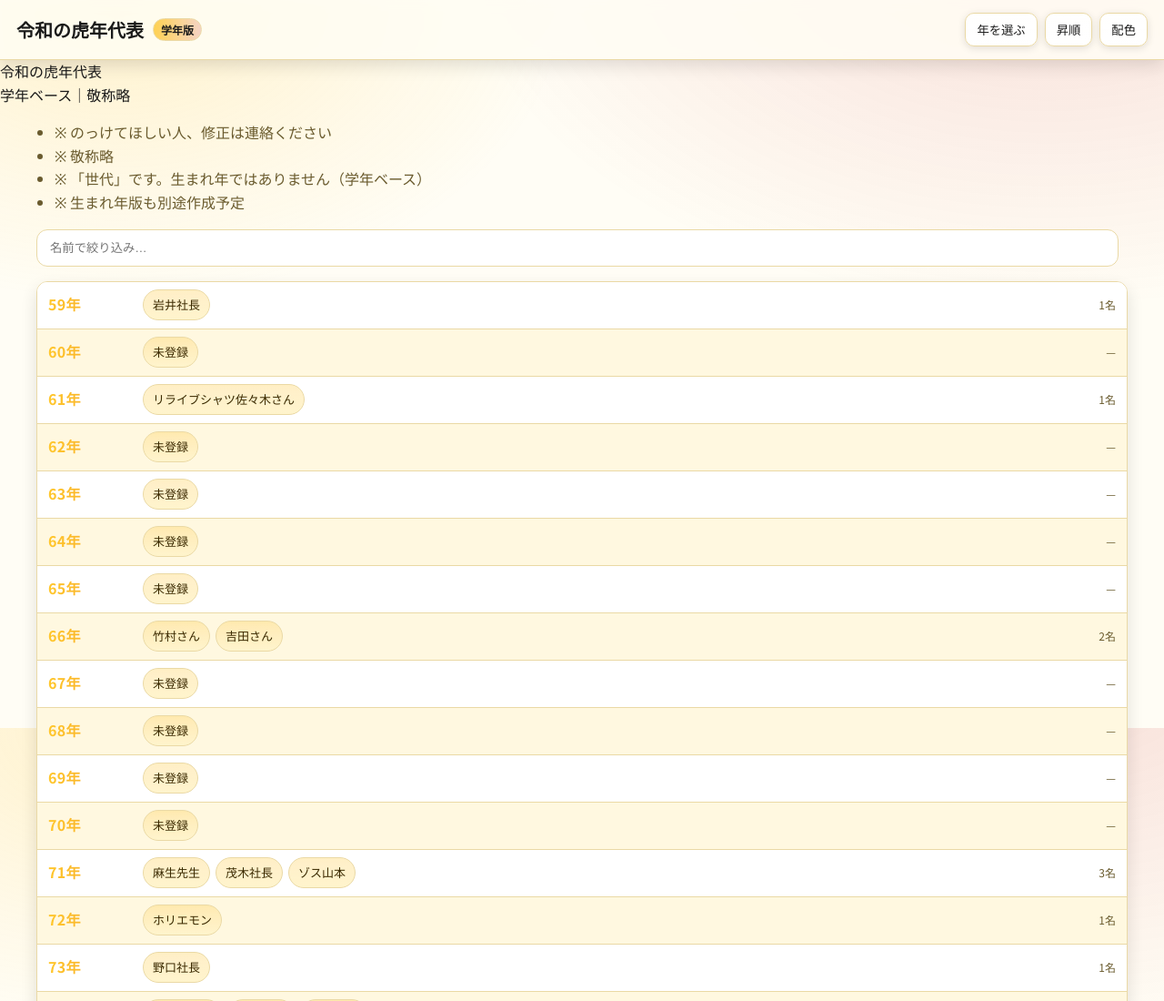
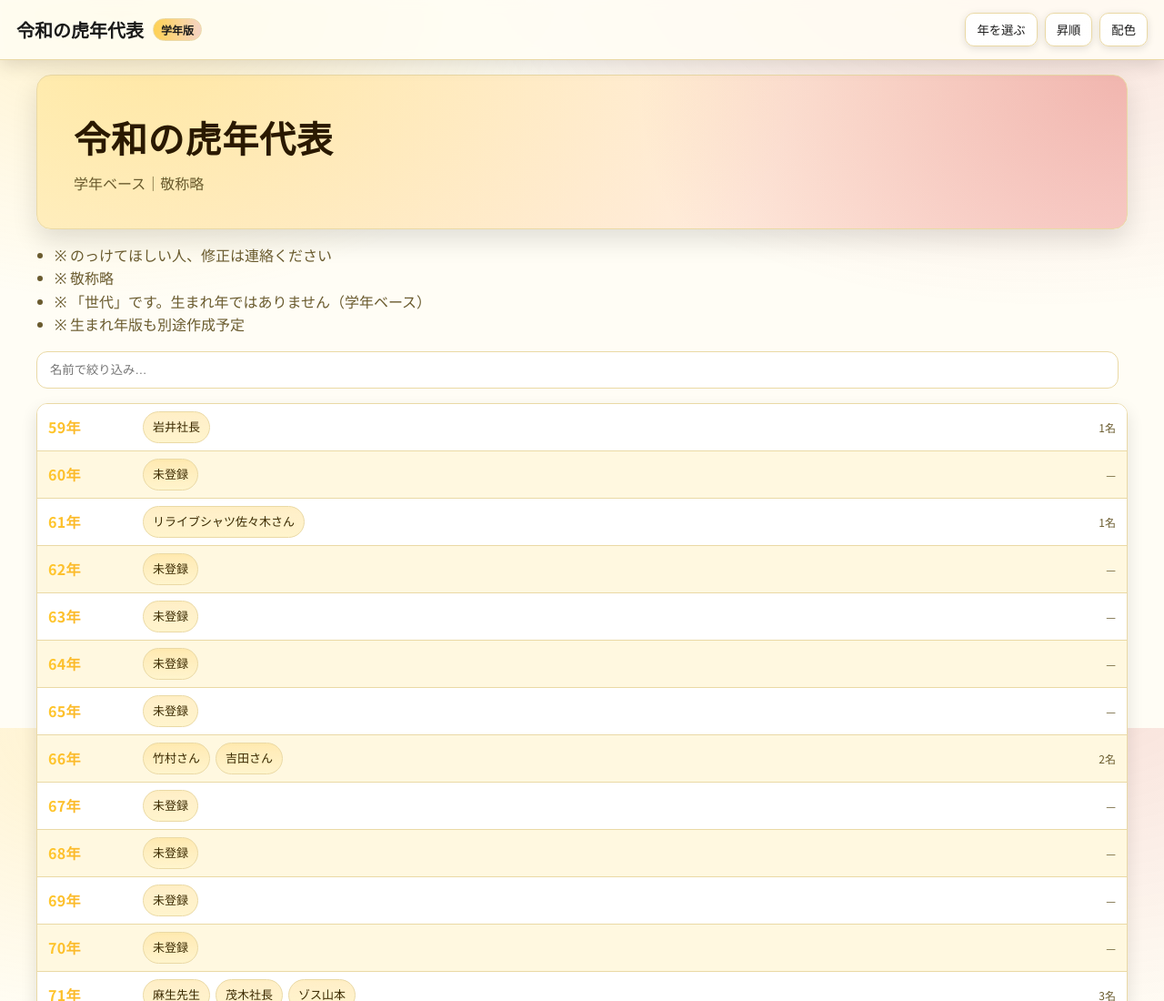
Before and after one commit to kimura-jane/reitora_gakunen, a plain HTML site: page index.html in a window 1280 px wide. Shown: the top 1100 px of the page at 91% size. Drawn offline with Linux system fonts and the light colour scheme.

Commit message:
Update styles.css

```diff
--- a/styles.css
+++ b/styles.css
@@ -203,3 +203,37 @@ button:hover { border-color: var(--accent); }
   .row { grid-template-columns: 70px 1fr 56px; }
 }
 .site-footer { margin: 40px auto 80px; color: var(--muted); text-align: center; }
+
+/* OGPと同じ見た目のヒーロー */
+.hero {
+  width: min(1200px, 94vw);
+  margin: 16px auto 8px;
+  border-radius: 16px;
+  overflow: hidden;
+  background:
+    radial-gradient(1200px 800px at 10% -20%, color-mix(in oklab, var(--gold) 30%, transparent), transparent 60%),
+    radial-gradient(900px 700px at 100% 0%, color-mix(in oklab, var(--accent) 25%, transparent), transparent 60%),
+    linear-gradient(135deg, #fff2bf, #ffd1c3);
+  border: 1px solid var(--ring);
+  box-shadow: 0 12px 28px var(--shadow);
+}
+[data-theme="light"] .hero {
+  background:
+    radial-gradient(1200px 800px at 10% -20%, color-mix(in oklab, var(--gold) 30%, transparent), transparent 60%),
+    radial-gradient(900px 700px at 100% 0%, color-mix(in oklab, var(--accent) 25%, transparent), transparent 60%),
+    linear-gradient(135deg, #fff7d8, #ffe6e0);
+}
+.hero__inner {
+  padding: clamp(18px, 4vw, 36px) clamp(18px, 4vw, 40px);
+}
+.hero__title {
+  font-weight: 800;
+  font-size: clamp(22px, 6vw, 40px);
+  letter-spacing: .02em;
+  color: #2a1900;
+}
+.hero__subtitle {
+  margin-top: 6px;
+  font-size: clamp(12px, 3.2vw, 16px);
+  color: #6a5b2e;
+}
```
